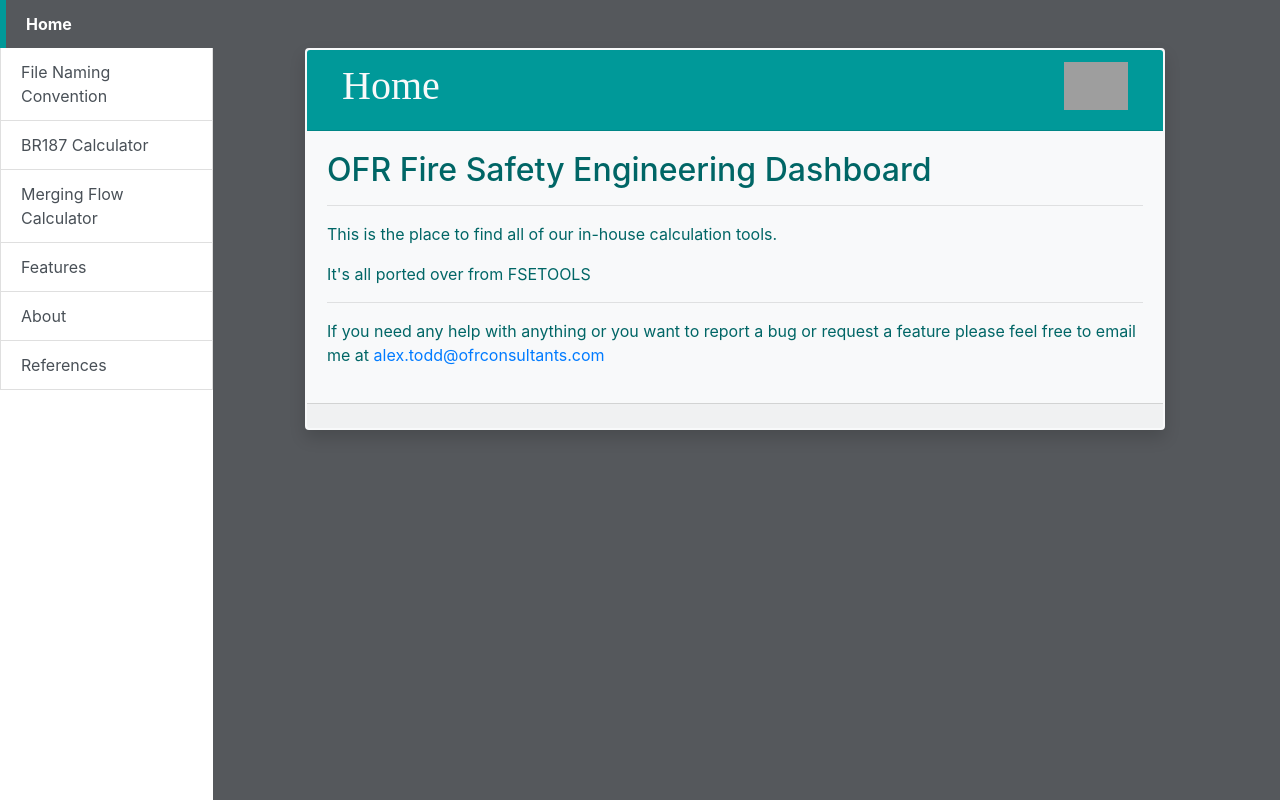
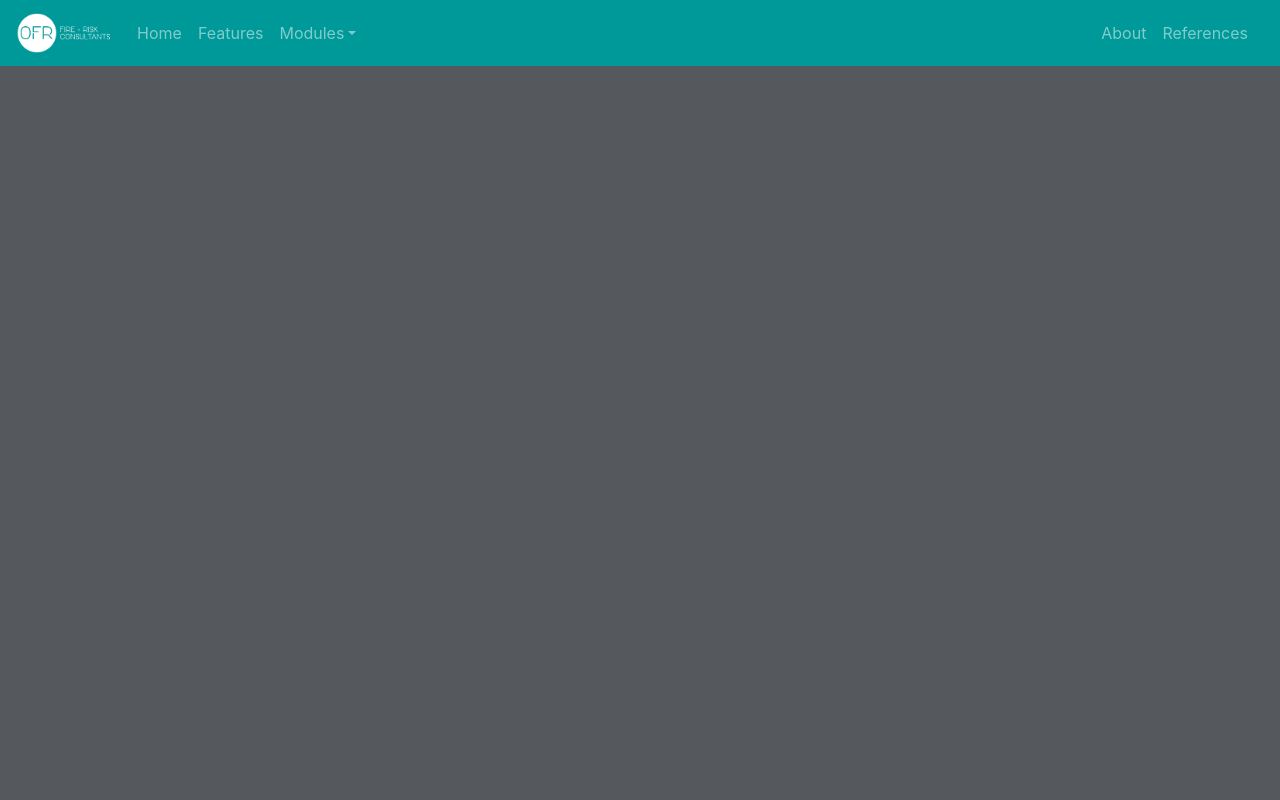
Before and after one commit to Toddie40/fse-dashboard, a React (Create React App) app: page / in a window 1280 px wide. Built offline with nearby package versions, Linux system fonts and the light colour scheme; grey boxes are pictures that could not be loaded; a web font is replaced by a local one.

Commit message:
Changed to react bootstrap navbar

```diff
--- a/src/App.js
+++ b/src/App.js
@@ -1,5 +1,8 @@
 import React, { Component } from 'react';
-//import logo from './logo.svg';
+import { Route, Link, BrowserRouter as Router } from 'react-router-dom'
+import {Nav, Navbar, NavDropdown, Form, FormControl, Button} from 'react-bootstrap'
+
+import logo from './logo-light.png';
 import './App.scss';
 import BR187 from './components/br187.component.js'
 import Home from './components/home.component.js'
@@ -12,87 +15,88 @@
 class App extends Component{
   constructor(props){
     super(props);
-    this.state = this.resetState();
-    this.onPressModule = this.onPressModule.bind(this);
-    this.isActiveModule = this.isActiveModule.bind(this);
     this.modules = {}
-    this.createModules()
-    const homepage = this.modules.home;
-    this.state = this.resetState(homepage[0]);
+    this.setModules()
   };
 
-  resetState(startingModule){
-    return {
-      currentModule: startingModule
-    }
-  }
-
-  setModule(fse_module){
-    this.setState({
-      currentModule: fse_module
-    });
-  }
-
-  getModules(){
-    const mods = this.modules
-    return mods;
-  }
-
   //each modules is an array consisting of a class and a name (string)
-  createModules(){
+  setModules(){
     this.modules= {
       home: [Home, "Home"],
-      filenaming: [FileNameConvention, "File Naming Convention"],
-      br187: [BR187, "BR187 Calculator"],
-      mergingflow: [MergingFlow, "Merging Flow Calculator"],
+      filenaming: [FileNameConvention, "File Naming"],
+      br187: [BR187, "BR187"],
+      mergingflow: [MergingFlow, "Merging Flow"],
       features: [Features, "Features"],
       about: [About, "About"],
       references: [References, "References"]
     }
   }
 
-  onPressModule(e){
-    this.setModule(this.modules[e.target.id][0])
-  }
-
-  isActiveModule(module_id){
-    return this.modules[module_id][0] === this.state.currentModule;
-  }
-
   createModulesList(){
     const moduleListItems = [];
     for (var module_id in this.modules){
       var module_string = this.modules[module_id][1]
-      moduleListItems.push(<a className={"list-group-item list-group-item-action rounded-0 module" + (this.isActiveModule(module_id) ? " active": "")}
+      moduleListItems.push(<Link className={"list-group-item list-group-item-action rounded-0 module"}
             id={module_id}
-            onClick={this.onPressModule}
-            href={"#"+module_string}
-    >{module_string}</a>)
+            to={"/"+module_string}
+    >{module_string}</Link>)
     }
     console.log(moduleListItems);
     return moduleListItems;
   }
 
+  navbar(){
+    return (
+    <Navbar variant="dark" className="navbar" expand="md">
+      <Navbar.Brand href="/Home">
+        <img
+          src={logo}
+          height="40rem"
+        />
+      </Navbar.Brand>
+      <Navbar.Toggle aria-controls="basic-navbar-nav" />
+      <Navbar.Collapse id="basic-navbar-nav">
+        <Nav className="mr-auto">
+          <Nav.Link as={Link} to="/Home">Home</Nav.Link>
+          <Nav.Link as={Link} to="/Features">Features</Nav.Link>
+          <NavDropdown title="Modules" id="basic-nav-dropdown">
+            <NavDropdown.Header>Implemented</NavDropdown.Header>
+            <NavDropdown.Item as={Link} to="/File Naming">File Naming</NavDropdown.Item>
+            <NavDropdown.Item as={Link} to="/BR187">BR187</NavDropdown.Item>
+            <NavDropdown.Divider/>
+            <NavDropdown.Header>Coming Soon</NavDropdown.Header>
+            <NavDropdown.Item as={Link} to="/Merging Flow">Merging Flow</NavDropdown.Item>
+          </NavDropdown>
+        </Nav>
+        <Nav>
+          <Nav.Link as={Link} to="/About">About</Nav.Link>
+          <Nav.Link as={Link} to="/References" className="mr-sm-2">References</Nav.Link>
+        </Nav>
+      </Navbar.Collapse>
+    </Navbar>)
+  }
+
+
+
   render() {
     let sfe_modules = this.createModulesList();
+
+    let routes = [];
+    for (let key in this.modules){
+      let item = this.modules[key];
+      routes.push(<Route path={"/"+item[1]} component={item[0]} />);
+    }
+
     return (
-      <div className="container">
-        <div className="row my-5">
-          <div className="navpane px-0 fixed-top col-sm-2">
-            <div className="list-group modules">
-              {sfe_modules}
+      <div className="root">
+        <Router>
+          <div>
+            {this.navbar()}
+            <div className="container module-container mt-5 mx-auto">
+                {routes}
             </div>
           </div>
-          <div className="spacer col-sm-2">
-          </div>
-          <div className="module-container col-md-10">
-            <div className="container">
-
-              <this.state.currentModule/>
-
-            </div>
-          </div>
-          </div>
+        </Router>
       </div>
   );
 };
--- a/src/App.scss
+++ b/src/App.scss
@@ -20,23 +20,14 @@
   "black": #343a40
 );
 
-.navpane {
-  background-color: #ffffff;
-  height: 100%;
-  //remove white full-height pane if we're portrait
-  @media (max-width: 575.98px) {
-    height: 0;
-   }
-}
-.modules {
-  height: 10px;
-  @media (max-width: 575.98px) {
-    height: 10px;
-  }
-}
 
 body {
   background-color: map-get($theme-colors, "gray");
+}
+
+.navbar {
+  background-color: map-get($theme-colors, "primary");
+  width: 100%;
 }
 .card {
   background-color: map-get($theme-colors, "white");
@@ -51,6 +42,7 @@
 }
 
 .btn {
+  color: map-get($theme-colors , "white" );
   background-color: map-get($theme-colors, "primary");
   border: map-get($theme-colors, "secondary");
   font-family: Raleway;
@@ -67,13 +59,6 @@
 .container-fluid {
   background-color: map-get($theme-colors , "tertiary" );
 }
-.list-group-item.active {
-  background-color: map-get($theme-colors , "gray" );
-  border: 0px;
-  border-left: 0.4rem solid map-get($theme-colors , "primary" );
-  font-weight: bold;
-  z-index: 1100;
-}
 
 
 //hide spinners in number fields
```
